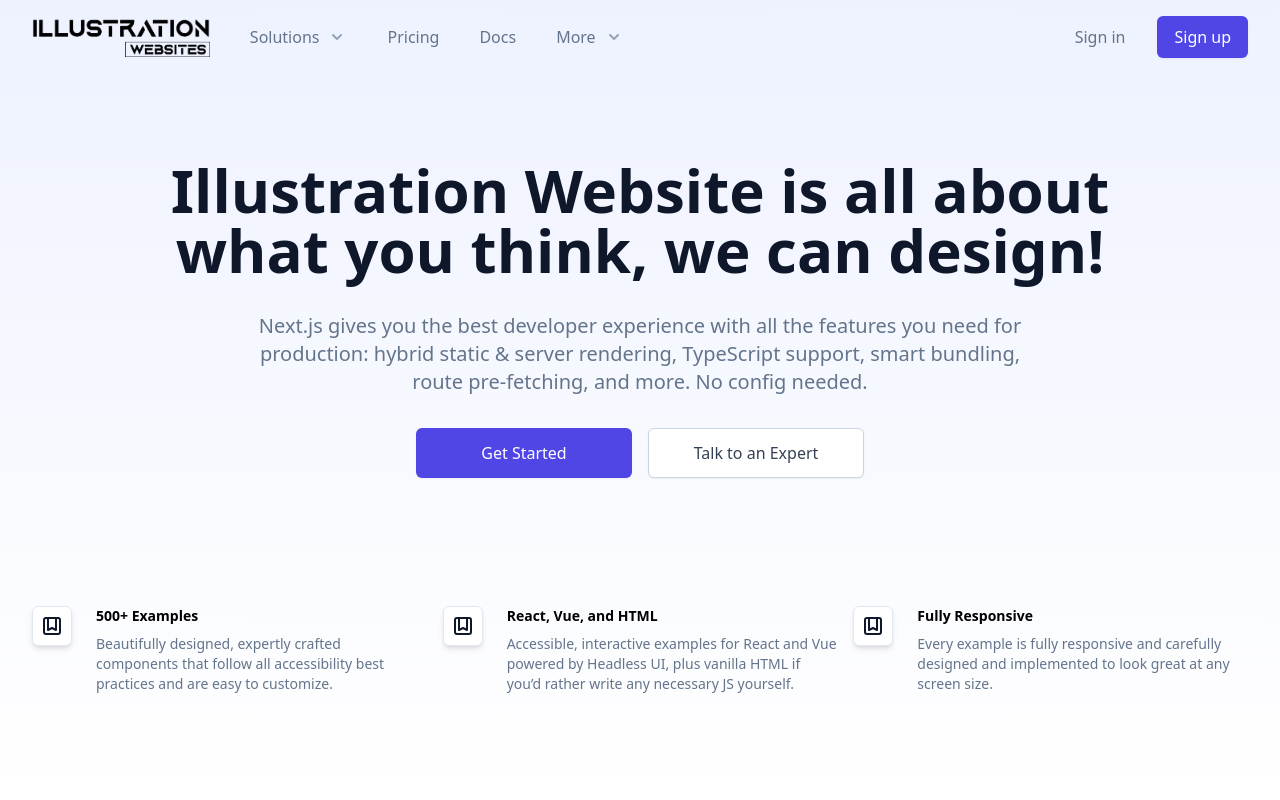
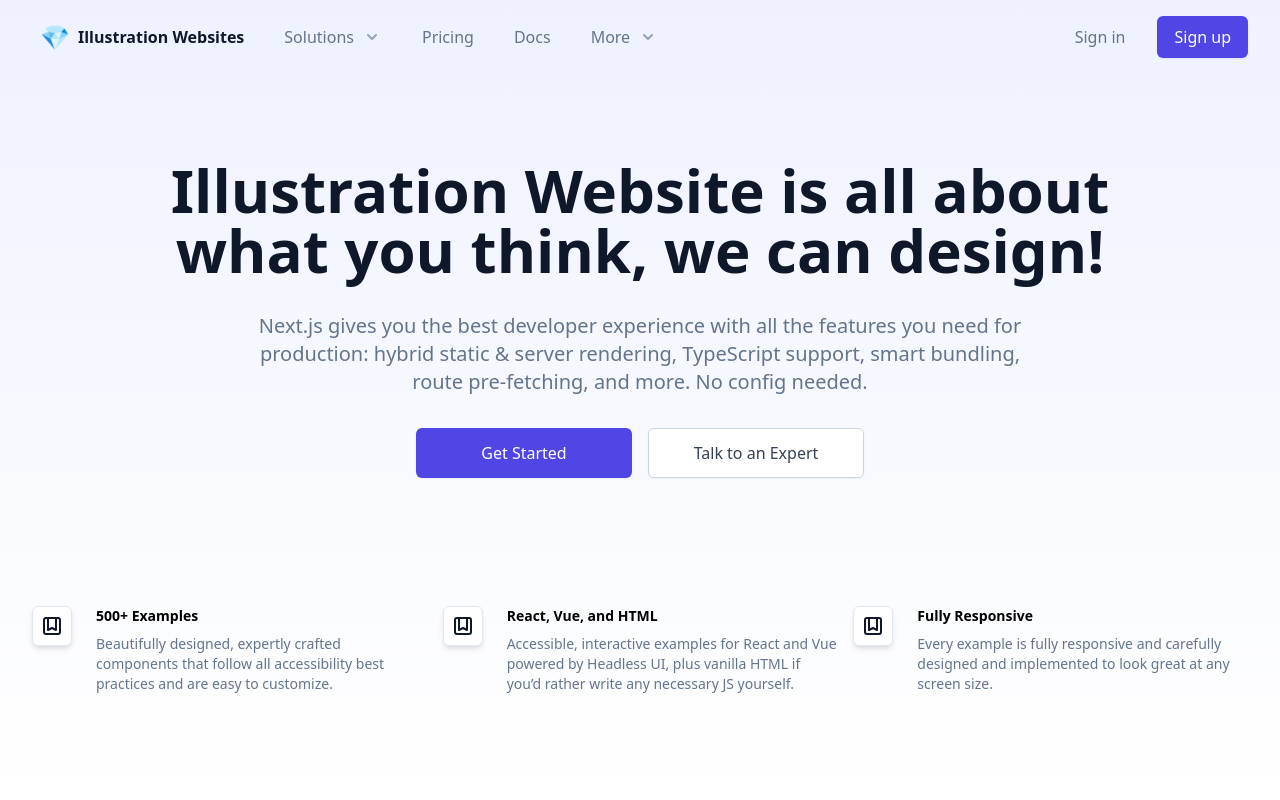
Before and after one commit to iwlabs/illustrationwebsites, a Next.js app: page / in a window 1280 px wide. Shown: the top 800 px of the page. Built offline with nearby package versions, Linux system fonts and the light colour scheme; a web font is replaced by a local one.

Commit message:
fixing the logo

```diff
--- a/components/header.js
+++ b/components/header.js
@@ -125,13 +125,15 @@ export default function Header() {
         <div className="max-w-7xl mx-auto flex justify-between items-center px-4 py-5 sm:px-6 sm:py-4 lg:px-8 md:justify-start md:space-x-10">
           <div>
             <Link href="/" passHref>
-              <a className="flex">
+              <a className="flex items-center space-x-2">
                 <span className="sr-only">Workflow</span>
-                <img
+                <div className="text-2xl">💎</div>
+                <div className="font-bold text-slate-900">Illustration Websites</div>
+                {/* <img
                   className="h-8 w-auto sm:h-10 object-scale-down"
                   src="/logo.png"
                   alt=""
-                />
+                /> */}
               </a>
             </Link>
           </div>
@@ -403,12 +405,19 @@ export default function Header() {
           <div className="rounded-lg shadow-lg ring-1 ring-black ring-opacity-5 bg-white divide-y-2 divide-slate-50">
             <div className="pt-5 pb-6 px-5 sm:pb-8">
               <div className="flex items-center justify-between">
-                <div>
-                  <img
-                    className="h-8 w-auto"
-                    src="/logo.png"
-                    alt="Workflow"
-                  />
+                <div className="flex items-center space-x-2">
+                <Link href="/" passHref>
+              <a className="flex items-center space-x-2">
+                <span className="sr-only">Workflow</span>
+                <div className="text-2xl">💎</div>
+                <div className="font-bold text-slate-900">Illustration Websites</div>
+                {/* <img
+                  className="h-8 w-auto sm:h-10 object-scale-down"
+                  src="/logo.png"
+                  alt=""
+                /> */}
+              </a>
+            </Link>
                 </div>
                 <div className="-mr-2">
                   <Popover.Button className="bg-white rounded-md p-2 inline-flex items-center justify-center text-slate-400 hover:text-slate-500 hover:bg-slate-100 focus:outline-none focus:ring-2 focus:ring-inset focus:ring-indigo-500">
```
